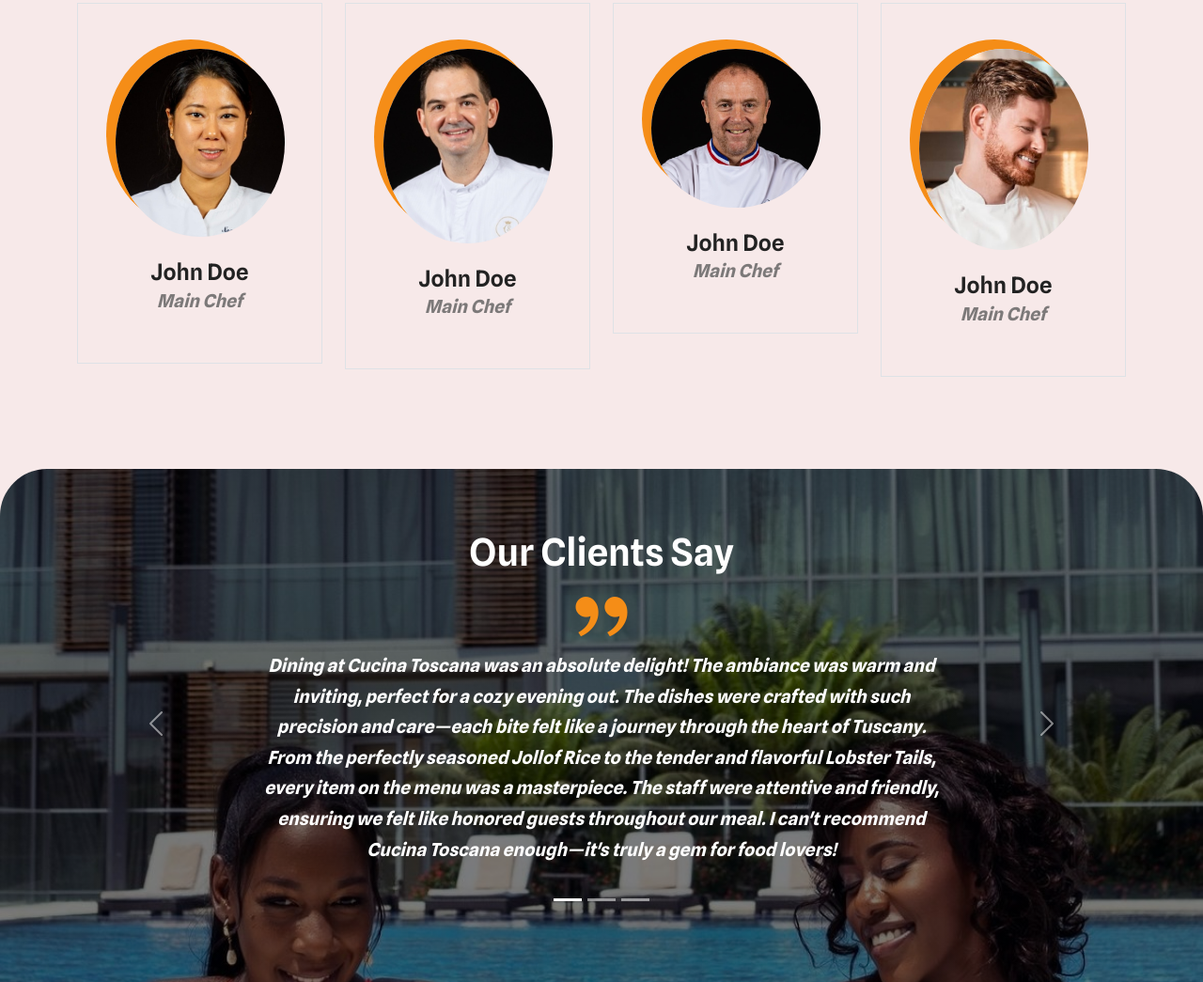
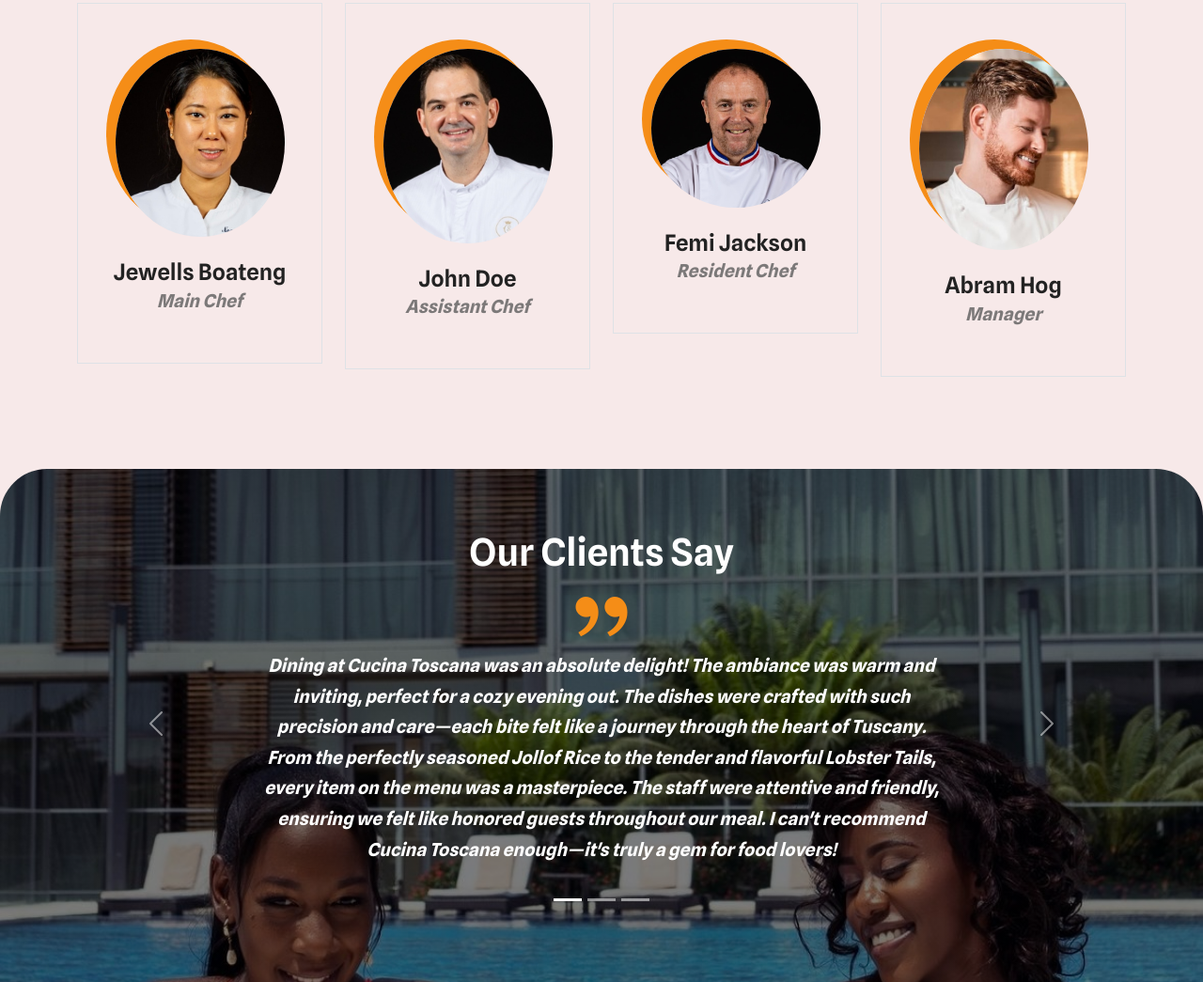
Before and after one commit to RJE7/CTR, a plain HTML site: page index.html in a window 1280 px wide. Shown: the part 9253-10298 px from the top of the page at 94% size. Drawn offline with nearby package versions, Linux system fonts and the light colour scheme.

Commit message:
Update index.html

```diff
--- a/index.html
+++ b/index.html
@@ -1313,7 +1313,7 @@
           <div class="team-member px-4 py-5 border shadow-on-hover text-center">
             <img src="./images/imageQ.jpg" alt="">
             <div class="team-member-content">
-              <h4 class="mb-0 mt-4">John Doe</h4>
+              <h4 class="mb-0 mt-4">Jewells Boateng</h4>
               <p class="mb-0"> Main Chef</p>
             </div>
           </div>
@@ -1323,7 +1323,7 @@
             <img src="./images/imageR.jpg" alt="">
             <div class="team-member-content">
               <h4 class="mb-0 mt-4">John Doe</h4>
-              <p class="mb-0"> Main Chef</p>
+              <p class="mb-0"> Assistant Chef</p>
             </div>
           </div>
         </div>
@@ -1331,8 +1331,8 @@
           <div class="team-member px-4 py-5 border shadow-on-hover text-center">
             <img src="./images/imageS.jpg" alt="">
             <div class="team-member-content">
-              <h4 class="mb-0 mt-4">John Doe</h4>
-              <p class="mb-0"> Main Chef</p>
+              <h4 class="mb-0 mt-4"> Femi Jackson</h4>
+              <p class="mb-0"> Resident Chef</p>
             </div>
           </div>
         </div>
@@ -1340,8 +1340,8 @@
           <div class="team-member px-4 py-5 border shadow-on-hover text-center">
             <img src="./images/imageT.jpg" alt="">
             <div class="team-member-content">
-              <h4 class="mb-0 mt-4">John Doe</h4>
-              <p class="mb-0"> Main Chef</p>
+              <h4 class="mb-0 mt-4"> Abram Hog</h4>
+              <p class="mb-0">Manager</p>
             </div>
           </div>
         </div>
```
